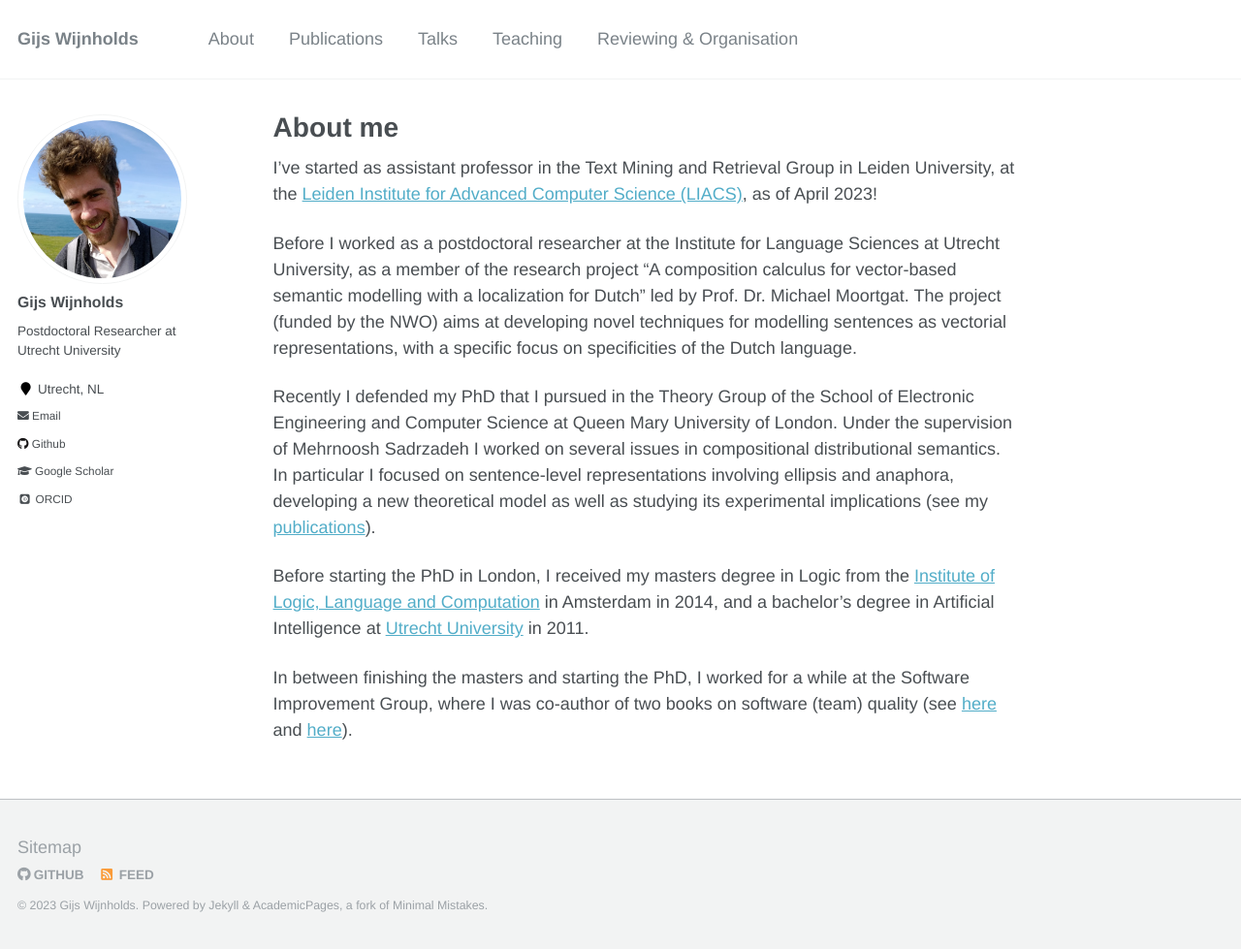
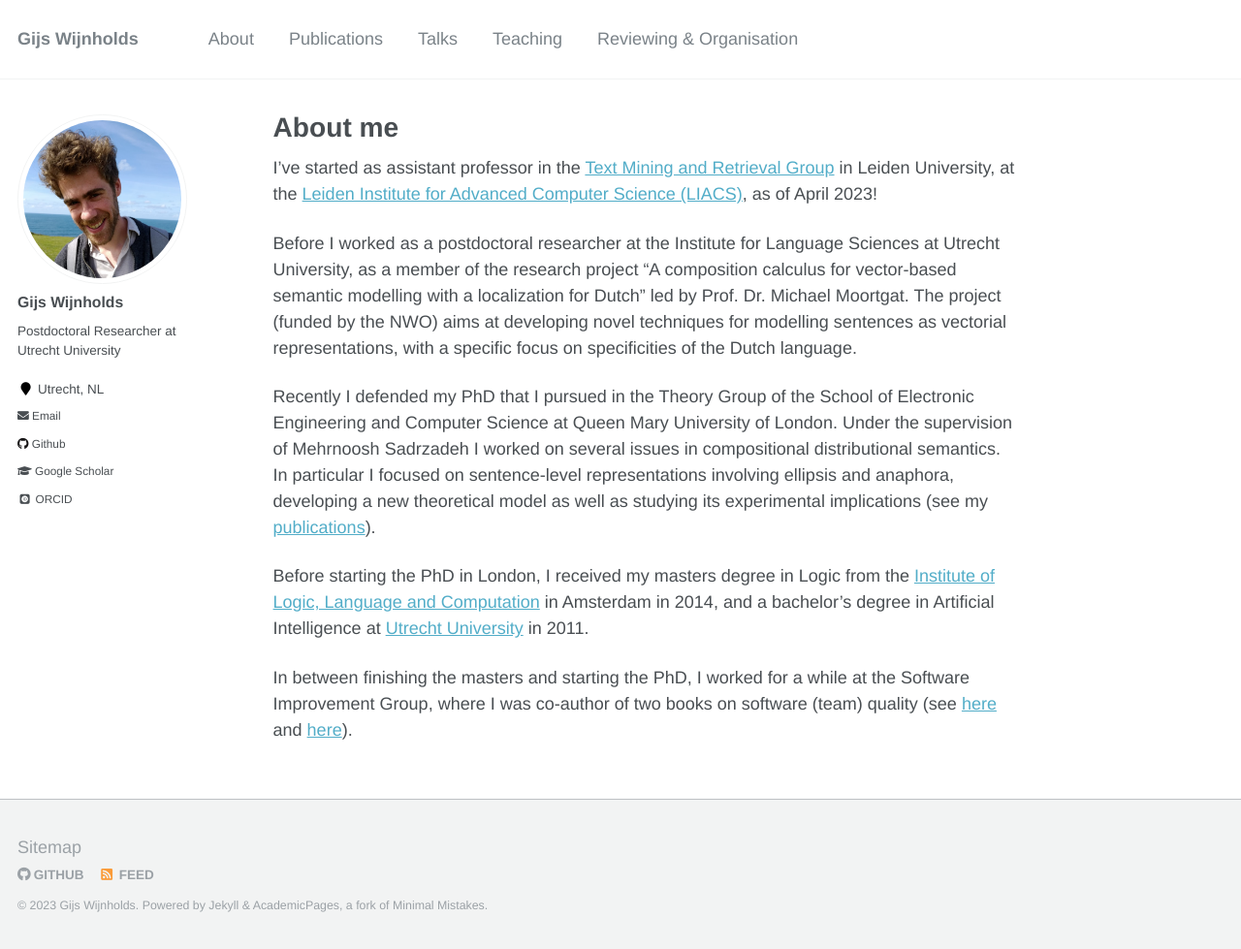
Before and after one commit to gijswijnholds/gijswijnholds.github.io, a Jekyll site: the page built from _pages/about.md, in a window 1280 px wide and 979 px high. Shown: the whole window at 97% size. Built offline with Jekyll 4.4.1, drawn with Linux system fonts in a browser that asks for light colours; some web fonts are replaced; some of the changed lines change nothing that is shown.

Commit message:
Add link to TMR

```diff
--- a/_pages/about.md
+++ b/_pages/about.md
@@ -8,7 +8,7 @@
   - /about.html
 ---
 
-I've started as assistant professor in the Text Mining and Retrieval Group in Leiden University, at the <a href="https://liacs.leidenuniv.nl/">Leiden Institute for Advanced Computer Science (LIACS)</a>, as of April 2023!
+I've started as assistant professor in the <a href="https://tmr.liacs.nl/">Text Mining and Retrieval Group</a> in Leiden University, at the <a href="https://liacs.leidenuniv.nl/">Leiden Institute for Advanced Computer Science (LIACS)</a>, as of April 2023!
 
 Before I worked as a postdoctoral researcher at the Institute for Language Sciences at Utrecht University, as a member of the research project "A composition calculus for vector-based semantic modelling with a localization for Dutch" led by Prof. Dr. Michael Moortgat. The project (funded by the NWO) aims at developing novel techniques for modelling sentences as vectorial representations, with a specific focus on specificities of the Dutch language.
 
```
